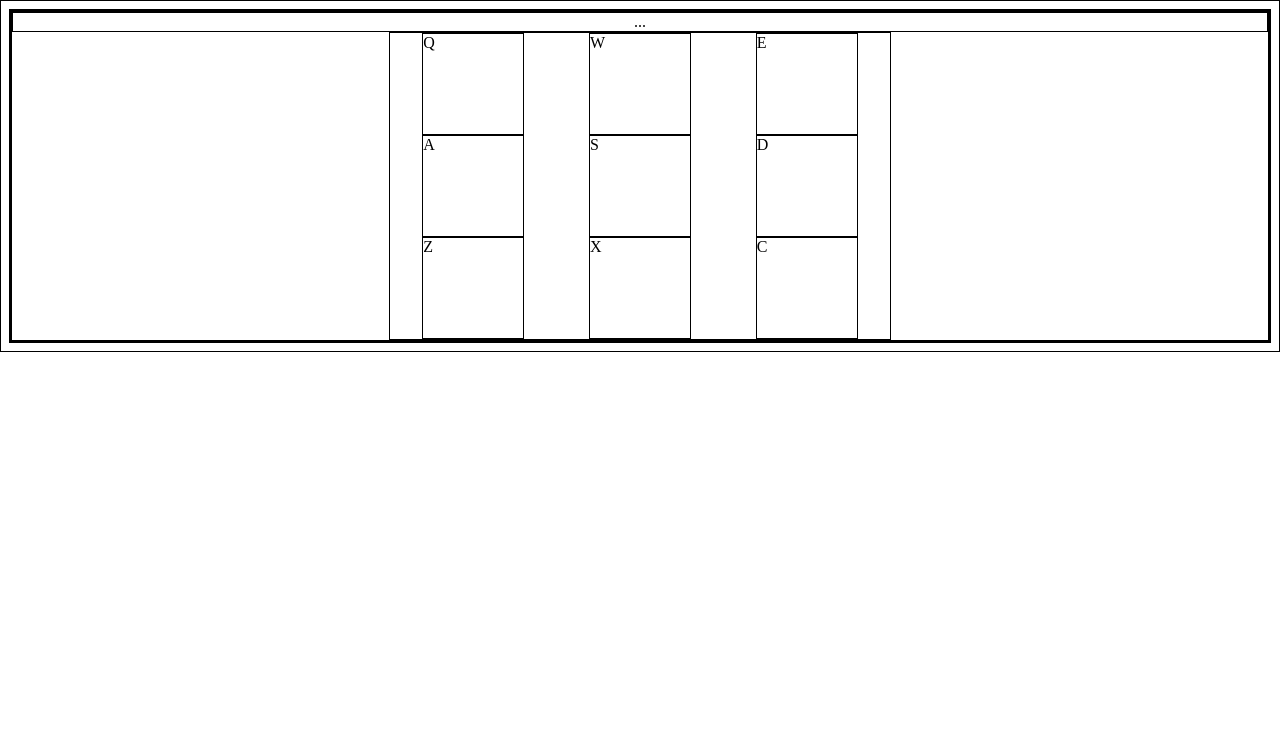
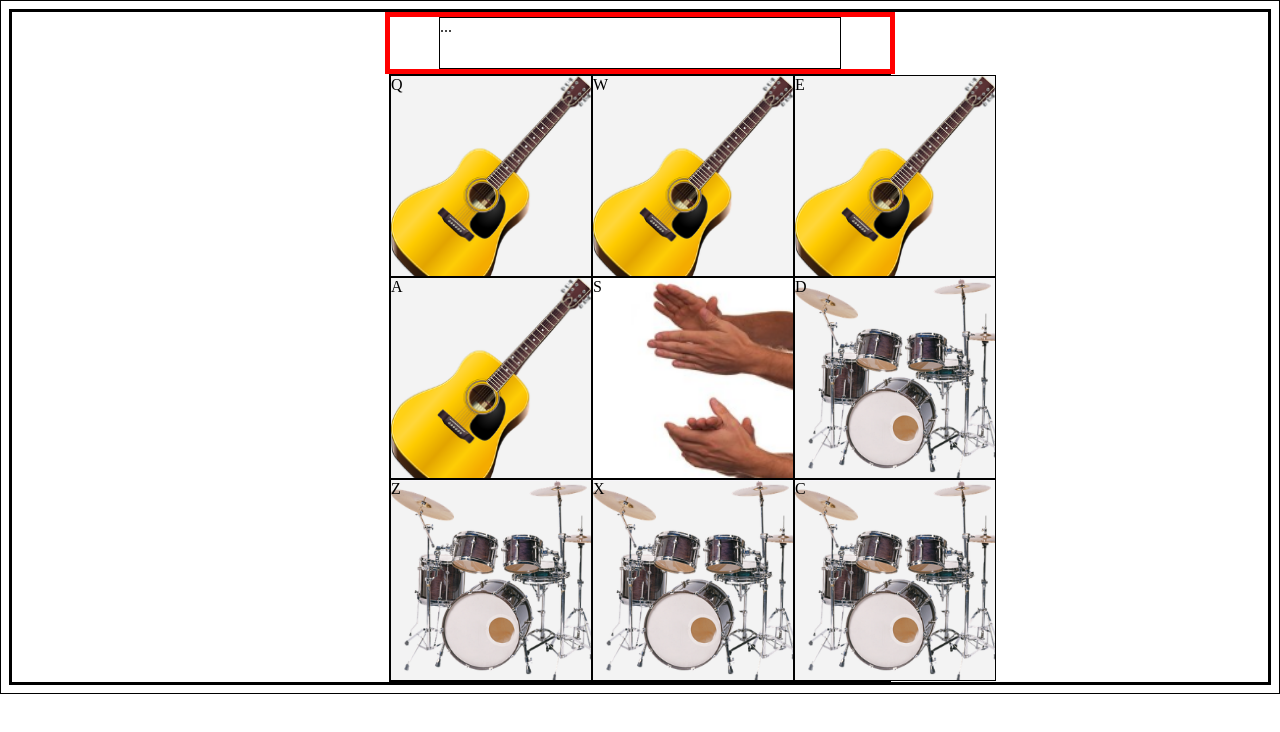
Before and after one commit to costik2020/0021-drum-machine, a React app: page / in a window 1280 px wide. Built offline with nearby package versions, Linux system fonts and the light colour scheme.

Commit message:
Added some pictures to the pads

```diff
--- a/src/index.js
+++ b/src/index.js
@@ -53,6 +53,21 @@ function handleKeyPress(e) {
     let audio = document.getElementById(pressedKey);
     console.log("audio=", audio);
 
+    // Print the name of the audio file into the div element with the id of "display"
+    let srcValue = audio.getAttribute("src");
+    // console.log("value=", srcValue);
+    const regex = /\/.*\./g;
+    const found = srcValue.match(regex);
+    // console.log("found=", found);
+    let foundString = found[0];
+    let fileTitle = foundString.slice(0+1, foundString.length-1);
+    // console.log("fileTitle=", fileTitle);
+    let display = document.getElementById("display");
+    display.textContent = fileTitle;
+
+
+
+
     audio.play();
 
 
@@ -80,33 +95,35 @@ useEffect( ()=>{
 
 return (
     <div id="drum-machine" >
-        <div id="display">{display}</div>
+        <div id="wrapDisplay">
+            <div id="display">{display}</div>
+        </div>
         <div className="all-pads" >
-            <div id="header-1" className="drum-pad" onClick={playAudioClip}> Q
+            <div id="heater-1" className="drum-pad" onClick={playAudioClip}> Q
                 <audio src="sounds/Heater-1.mp3" id="Q" className="clip"></audio>
             </div>
-            <div id="uniqueId" className="drum-pad" onClick={playAudioClip}> W
+            <div id="heater-2" className="drum-pad" onClick={playAudioClip}> W
                 <audio src="sounds/Heater-2.mp3" id="W" className="clip"></audio>
             </div>
-            <div id="uniqueId" className="drum-pad" onClick={playAudioClip}> E
+            <div id="heater-3" className="drum-pad" onClick={playAudioClip}> E
                 <audio src="sounds/Heater-3.mp3" id="E" className="clip"></audio>
             </div>
-            <div id="uniqueId" className="drum-pad" onClick={playAudioClip}> A
+            <div id="heater-4" className="drum-pad" onClick={playAudioClip}> A
                 <audio src="sounds/Heater-4.mp3" id="A" className="clip"></audio>
             </div>
-            <div id="uniqueId" className="drum-pad" onClick={playAudioClip}> S
+            <div id="clap" className="drum-pad" onClick={playAudioClip}> S
                 <audio src="sounds/Clap.mp3" id="S" className="clip"></audio>
             </div>
-            <div id="uniqueId" className="drum-pad" onClick={playAudioClip}> D
+            <div id="open-hh" className="drum-pad" onClick={playAudioClip}> D
                 <audio src="sounds/Open_HH.mp3" id="D" className="clip"></audio>
             </div>
-            <div id="uniqueId" className="drum-pad" onClick={playAudioClip}> Z
+            <div id="kick-and-hat" className="drum-pad" onClick={playAudioClip}> Z
                 <audio src="sounds/Kick_and_Hat.mp3" id="Z" className="clip"></audio>
             </div>
-            <div id="uniqueId" className="drum-pad" onClick={playAudioClip}> X
+            <div id="kick" className="drum-pad" onClick={playAudioClip}> X
                 <audio src="sounds/Kick.mp3" id="X" className="clip"></audio>
             </div>
-            <div id="uniqueId" className="drum-pad" onClick={playAudioClip}> C
+            <div id="close-hh" className="drum-pad" onClick={playAudioClip}> C
                 <audio src="sounds/Close_HH.mp3" id="C" className="clip"></audio>
             </div>
         </div>
--- a/src/style/main.sass
+++ b/src/style/main.sass
@@ -3,9 +3,20 @@
 
 
 
+#wrapDisplay
+  border: 5px solid red
+  display: grid
+  width: 500px
+  margin: auto
+  grid-template-columns: 1fr
+  justify-items: center
+  align-items: center
 
 #display
-  text-align: center
+  //text-align: center
+  width: 400px
+  height: 50px
+
 
 .all-pads
   display: grid
@@ -16,5 +27,26 @@
   align-items: center
 
 .all-pads .drum-pad
-  width: 100px
-  height: 100px
+  width: 200px
+  height: 200px
+
+
+
+
+// Add images for the drum pads
+
+#heater-1, #heater-2, #heater-3, #heater-4
+  background-image: url("../images/guitar.png")
+  background-size: cover
+
+
+
+#clap
+  background-image: url("../images/clap.png")
+  background-size: cover
+
+
+
+#open-hh, #kick-and-hat, #kick, #close-hh
+  background-image: url("../images/drum.png")
+  background-size: cover
```
Also changed, not shown: src/images/clap.png (added), src/images/drum.png (added), src/images/guitar.png (added), src/style/main.css, 1 other file.
